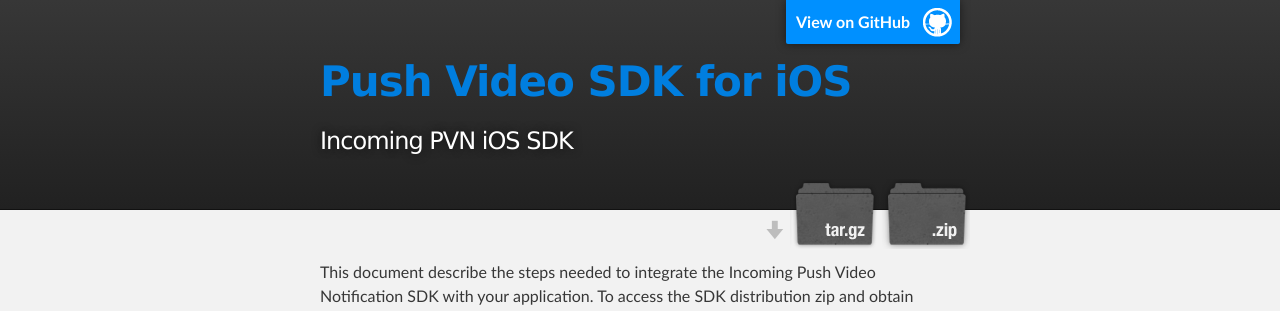
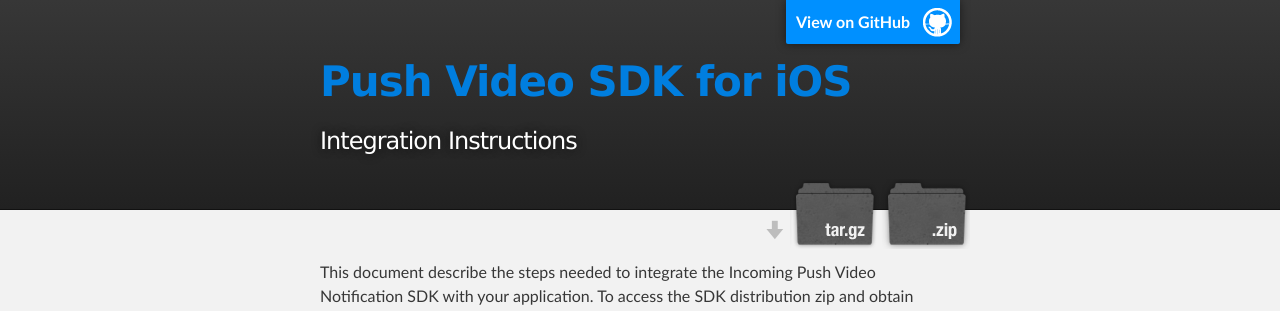
Before and after one commit to incoming-inc/ios-template-app, a Jekyll site: the page built from index.md, in a window 1280 px wide. Shown: the top 311 px of the page. Built offline with Jekyll 4.4.1, drawn with Linux system fonts in a browser that asks for light colours; comment, search, counter and statistics services are not loaded.

Commit message:
Change subtitle wording

```diff
--- a/index.md
+++ b/index.md
@@ -1,5 +1,5 @@
 ---
-title: Incoming PVN iOS SDK
+title: Integration Instructions
 layout: default
 ---
 
```
